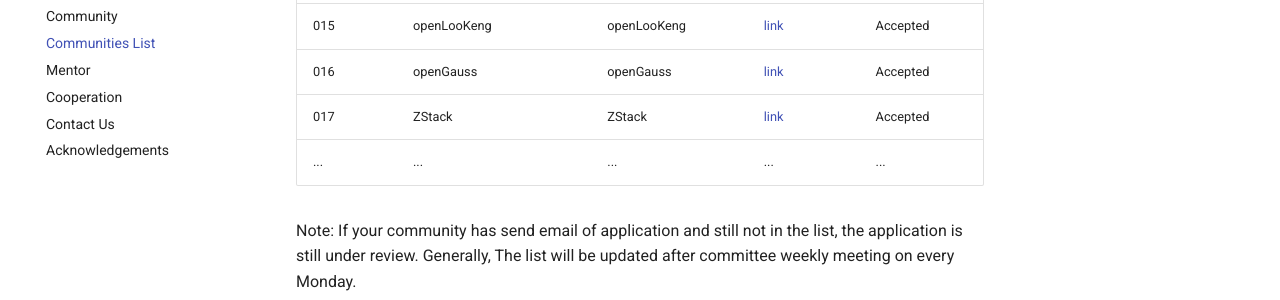
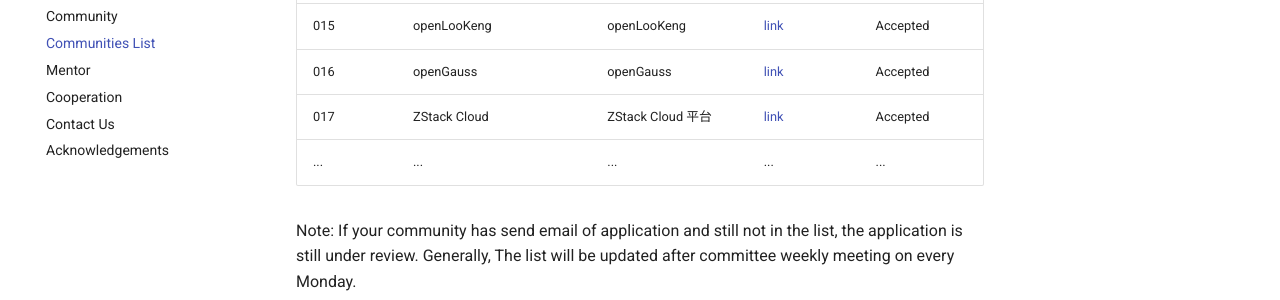
Before and after one commit to summer-ospp/help-en, an MkDocs documentation site: the page built from docs/communities-list.md, in a window 1280 px wide and 900 px high, scrolled down 854 px. Shown: the part 272-572 px from the top of the window. Built offline with MkDocs 1.6.1 and Material for MkDocs 9.7.7, drawn with Linux system fonts in a browser that asks for light colours; comment, search, counter and statistics services are not loaded.

Commit message:
更新修改ZStack Cloud 平台名称

```diff
--- a/docs/communities-list.md
+++ b/docs/communities-list.md
@@ -22,7 +22,7 @@ Before the deadline (Apr 30th, 2021) of application for community, this list wil
 | 014 | OI Wiki                 | OI Wiki                 | [link](https://oi-wiki.org)                            | Accepted             |
 | 015 | openLooKeng             | openLooKeng             | [link](https://openlookeng.io/)                        | Accepted             |
 | 016 | openGauss               | openGauss               | [link](https://opengauss.org)                          | Accepted             |
-| 017 | ZStack                  | ZStack                  | [link](https://www.zstack.io/)                         | Accepted             |
+| 017 | ZStack Cloud            | ZStack Cloud 平台 | [link](https://www.zstack.io/)                         | Accepted             |
 | ... | ...                     | ...                     | ...                                                    | ...                  |
 
 Note: If your community has send email of application and still not in the list, the application is still under review. Generally, The list will be updated after committee weekly meeting on every Monday.
```
